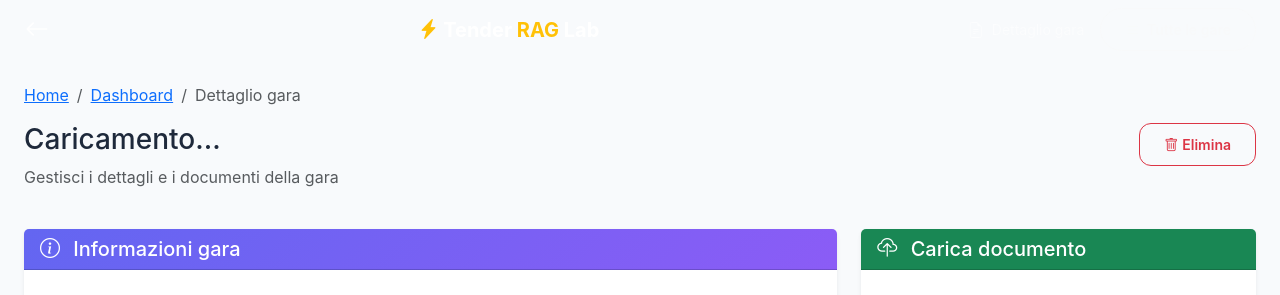
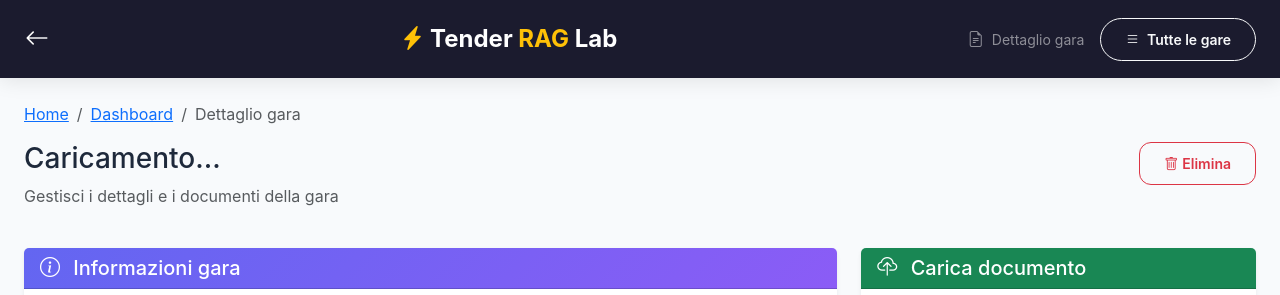
Before and after one commit to gmottola00/Tender-RAG-Lab, a FastAPI app: page /tender-detail in a window 1280 px wide. Shown: the top 295 px of the page. Run offline with FastAPI, Linux system fonts and the light colour scheme; parts of the project's set-up code (start-up, migrations or seed data) failed here and were passed over; some libraries are stand-ins or nearby versions.

Commit message:
chore: update copilot instructions and misc files
- Update .github/copilot-instructions.md with quaerum migration status
- Adjust Makefile commands for test execution
- Update run.sh with latest environment variables
- Minor template updates for consistency
- Update .DS_Store

```diff
--- a/templates/tender_detail.html
+++ b/templates/tender_detail.html
@@ -10,7 +10,7 @@
 </head>
 <body>
   <!-- Modern Navbar -->
-  <nav class="navbar navbar-expand-lg navbar-dark sticky-top custom-navbar">
+  <nav class="navbar navbar-expand-lg navbar-dark sticky-top modern-navbar">
     <div class="container-fluid px-4">
       <a href="/demo" class="btn btn-link text-white p-0 me-3">
         <i class="bi bi-arrow-left fs-4"></i>
```
Also changed, not shown: .github/copilot-instructions.md, 3 other files.
